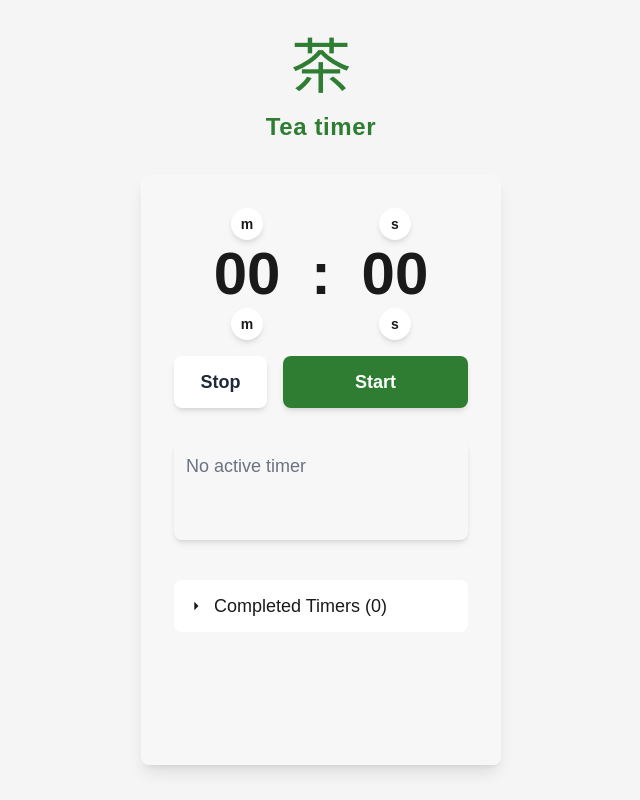
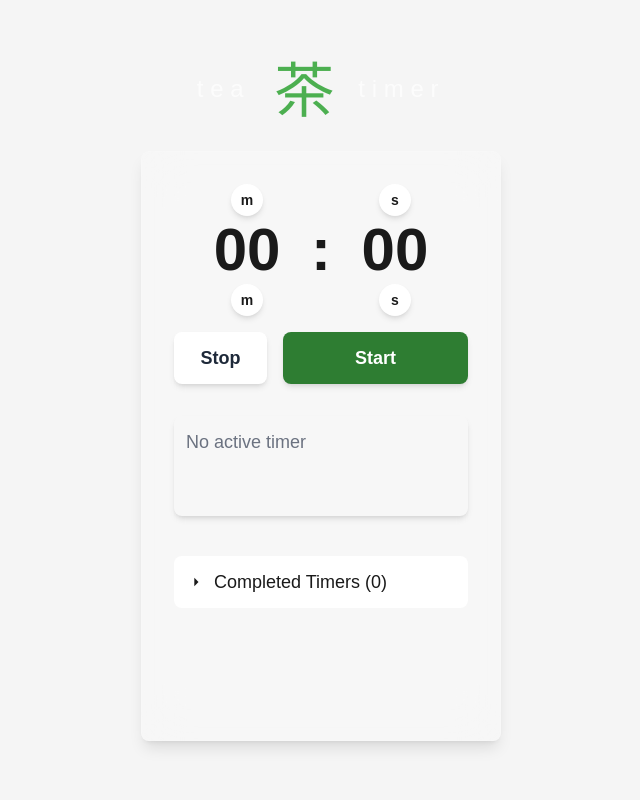
Before and after one commit to hardd23/tea-timer-trae-, a Next.js app: page / in a window 1280 px wide. Shown: the whole page, without its empty margins (319-959 px from the left). Built offline with nearby package versions, Linux system fonts and the light colour scheme.

Commit message:
feat: redesign tea timer header

```diff
--- a/app/page.tsx
+++ b/app/page.tsx
@@ -2,13 +2,30 @@ import TeaTimer from './components/TeaTimer';
 
 export default function Home() {
   return (
-    <div className="flex min-h-screen flex-col items-center justify-center bg-[var(--color-bg-primary)] text-[var(--color-text-primary)]">
-      <h1 className="text-[var(--color-accent-primary)] text-6xl leading-none" style={{ fontFamily: "Georgia, 'Times New Roman', serif" }}>
-        茶
-      </h1>
-      <p className="font-semibold text-2xl tracking-wide mt-4 mb-8 text-[var(--color-accent-primary)]">
-        Tea timer
-      </p>
+    <div className="flex min-h-screen flex-col items-center justify-center bg-[var(--color-bg-primary)] px-6 text-[var(--color-text-primary)]">
+      <header className="mb-8 flex items-center justify-center gap-4 sm:gap-6">
+        <span
+          className="text-xl font-light lowercase tracking-[0.28em] sm:text-2xl"
+          style={{ color: 'rgba(255, 255, 255, 0.7)' }}
+        >
+          tea
+        </span>
+        <h1
+          className="text-5xl leading-none sm:text-6xl"
+          style={{
+            color: 'var(--color-accent-secondary)',
+            fontFamily: "Georgia, 'Times New Roman', serif",
+          }}
+        >
+          茶
+        </h1>
+        <span
+          className="text-xl font-light lowercase tracking-[0.28em] sm:text-2xl"
+          style={{ color: 'rgba(255, 255, 255, 0.7)' }}
+        >
+          timer
+        </span>
+      </header>
       <div className="w-[320px] md:w-[360px] p-8 rounded-lg backdrop-blur-xl bg-[rgba(var(--color-glass-base),0.2)] shadow-lg flex flex-col items-center border border-[rgba(var(--color-glass-base),0.1)]">
         <TeaTimer />
       </div>
```
